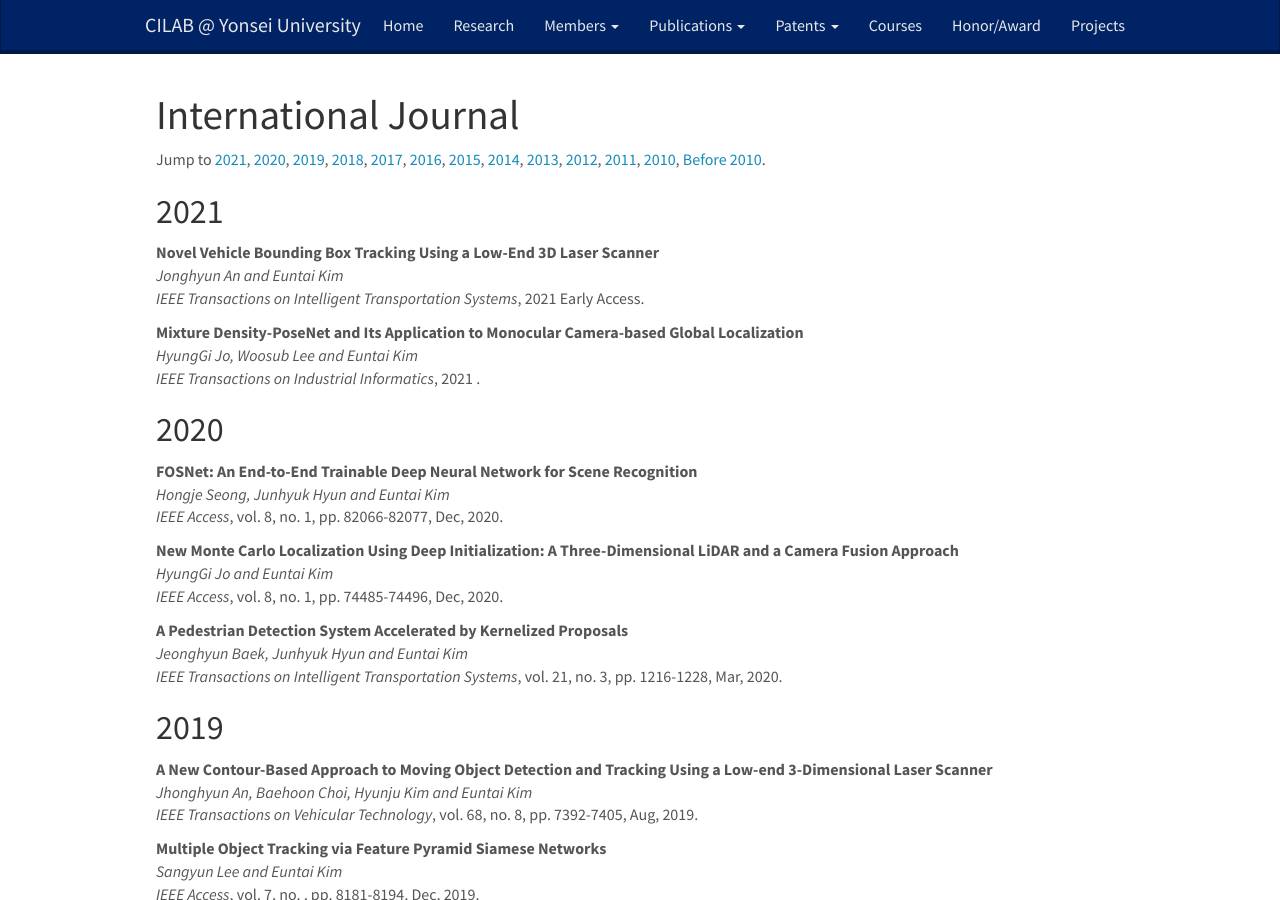
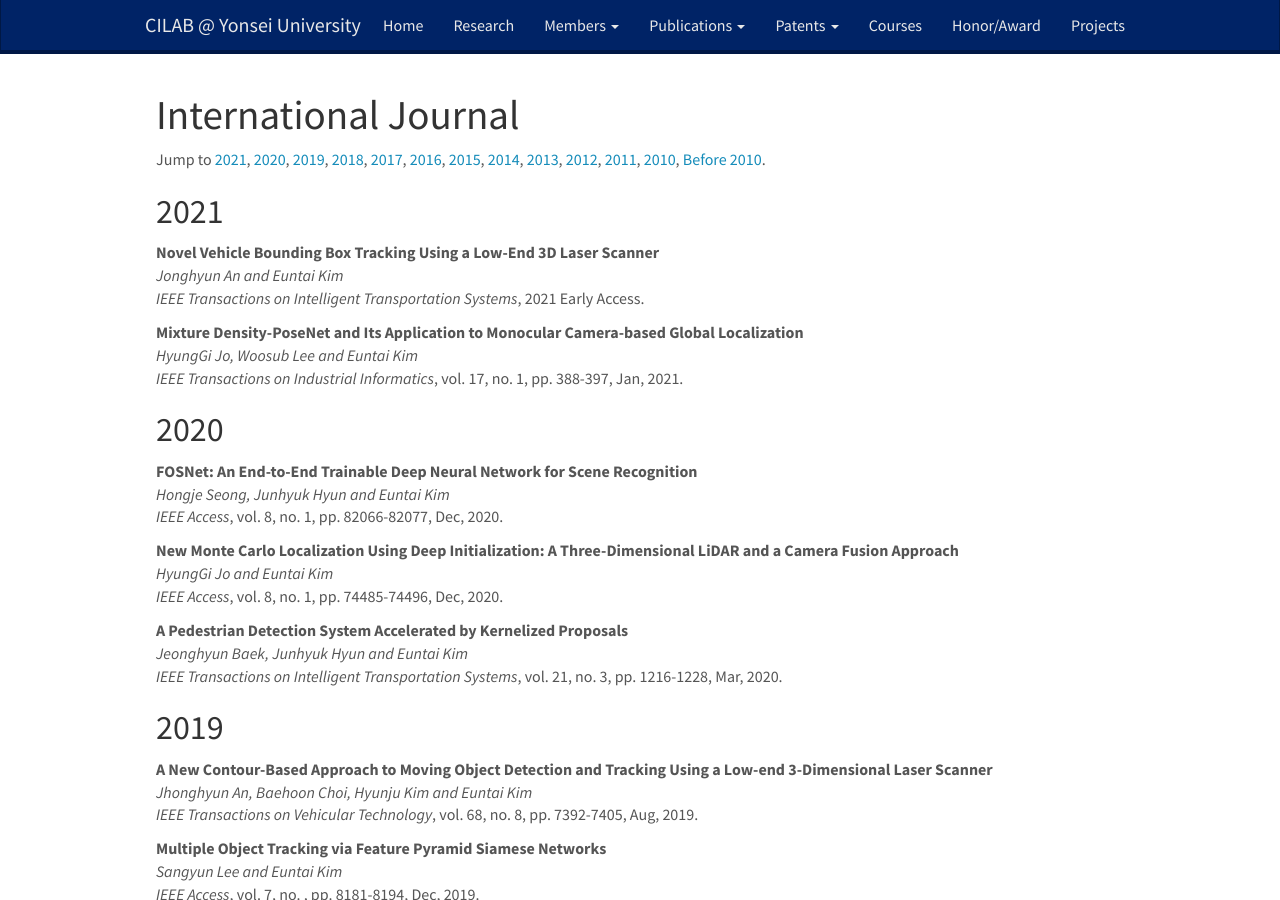
Before and after one commit to won4113/cilab-yonsei.github.io, a Jekyll site: the page built from _pages/int_journal.md, in a window 1280 px wide and 900 px high. Built offline with Jekyll 4.4.1, drawn with Linux system fonts in a browser that asks for light colours; nearby versions of some CDN libraries; part of the change alters nothing that is shown.

```diff
--- a/_data/publications/int_journal_list.yml
+++ b/_data/publications/int_journal_list.yml
@@ -28,7 +28,7 @@
   issue: 1
   page: 388-397
   description: ""
-  accepted: 1
+  accepted: 0
 - title: "FOSNet: An End-to-End Trainable Deep Neural Network for Scene Recognition"
   authors: Hongje Seong, Junhyuk Hyun and Euntai Kim
   journal: IEEE Access
```
